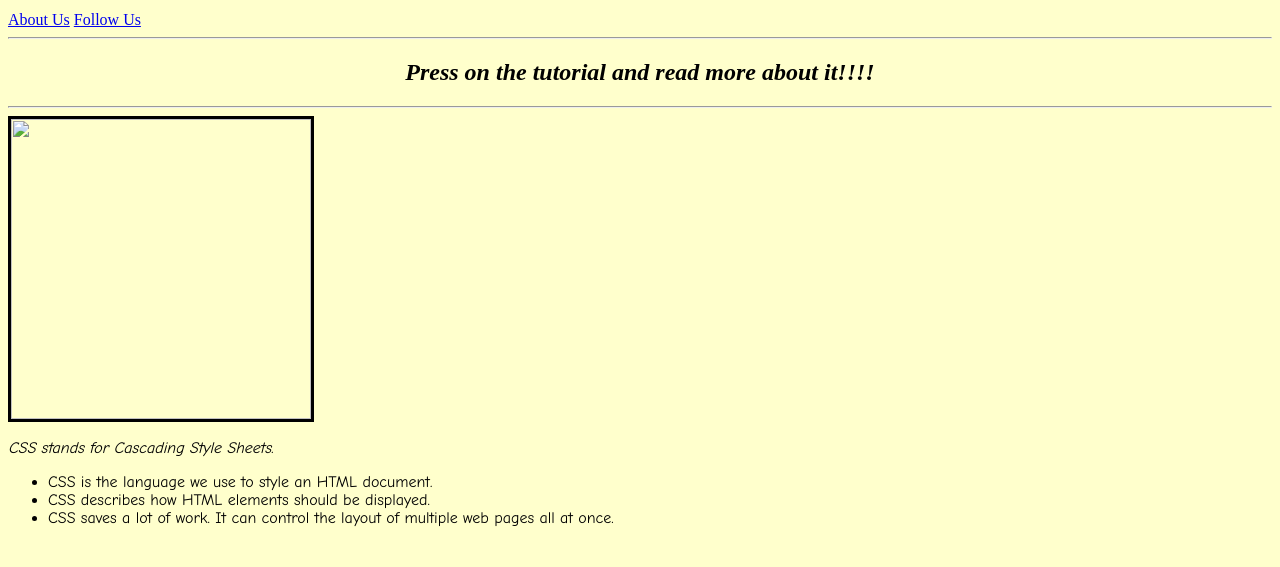
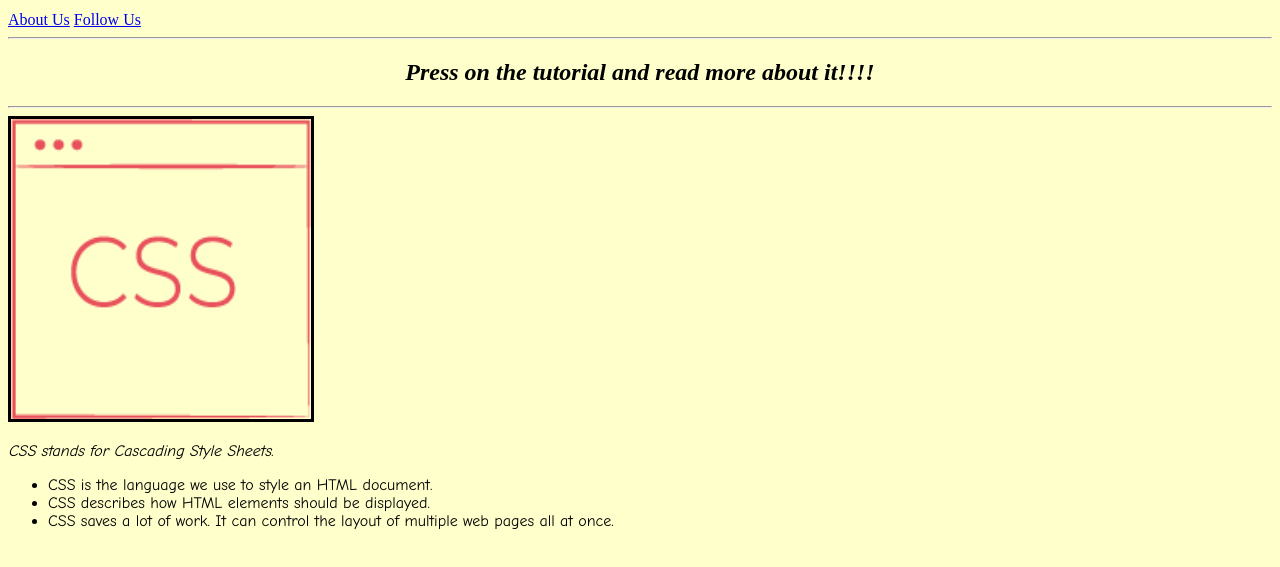
Before and after one commit to meha11207/tutorial-hub-1, a plain HTML site: page index.html in a window 1280 px wide. Shown: the part 89-656 px from the top of the page. Drawn offline with Linux system fonts and the light colour scheme.

Commit message:
Add files via upload

```diff
--- a/index.html
+++ b/index.html
@@ -48,7 +48,7 @@
     <hr>
 
 
-   <a href="#"><img src="images/css.png"width=300 height=300></a>
+   <a href="#"><img src="css.png"width=300 height=300></a>
 
 
 
```
